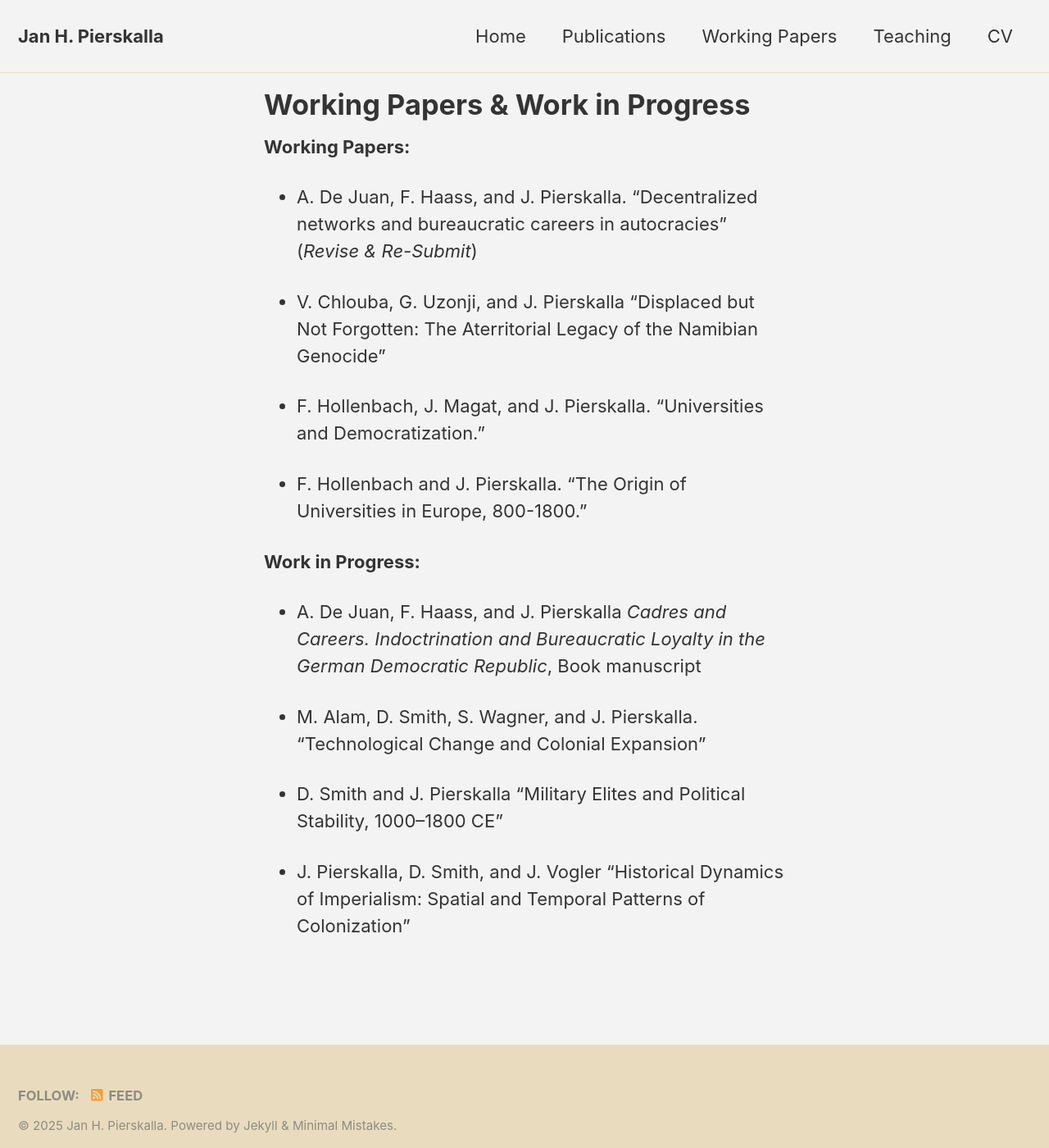
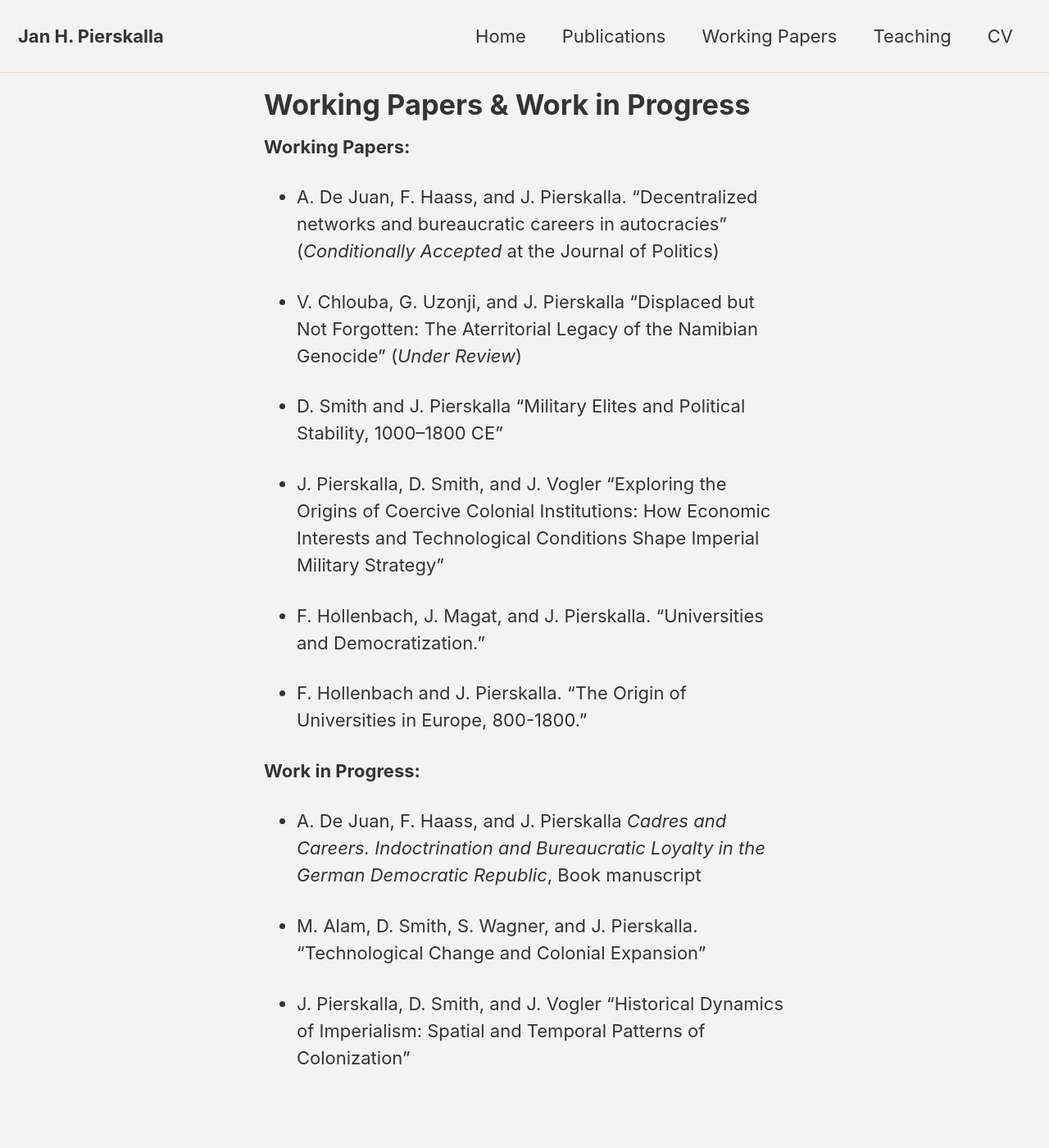
Before and after one commit to jpierskalla/jpierskalla.github.io, a Jekyll site: the page built from pages/workingPapers.md, in a window 1280 px wide and 1400 px high. Shown: the whole window at 82% size. Built offline with Jekyll 4.4.1, drawn with Linux system fonts in a browser that asks for light colours; nearby versions of some CDN libraries.

Commit message:
Revise working papers and add new entries
Updated the status of several working papers and added new entries.

```diff
--- a/pages/workingPapers.md
+++ b/pages/workingPapers.md
@@ -9,9 +9,13 @@
 __Working Papers:__
 
 
-- A. De Juan, F. Haass, and J. Pierskalla. "Decentralized networks and bureaucratic careers in autocracies" (*Revise & Re-Submit*)
+- A. De Juan, F. Haass, and J. Pierskalla. "Decentralized networks and bureaucratic careers in autocracies" (*Conditionally Accepted* at the Journal of Politics)
 
-- V. Chlouba, G. Uzonji, and J. Pierskalla “Displaced but Not Forgotten: The Aterritorial Legacy of the Namibian Genocide”
+- V. Chlouba, G. Uzonji, and J. Pierskalla “Displaced but Not Forgotten: The Aterritorial Legacy of the Namibian Genocide” (*Under Review*)
+
+- D. Smith and J. Pierskalla “Military Elites and Political Stability, 1000–1800 CE”
+
+- J. Pierskalla, D. Smith, and J. Vogler "Exploring the Origins of Coercive Colonial Institutions: How Economic Interests and Technological Conditions Shape Imperial Military Strategy"
 
 - F. Hollenbach, J. Magat, and J. Pierskalla. "Universities and Democratization."
 
```
Also changed, not shown: other parts of pages/workingPapers.md (+1 -1 lines).
